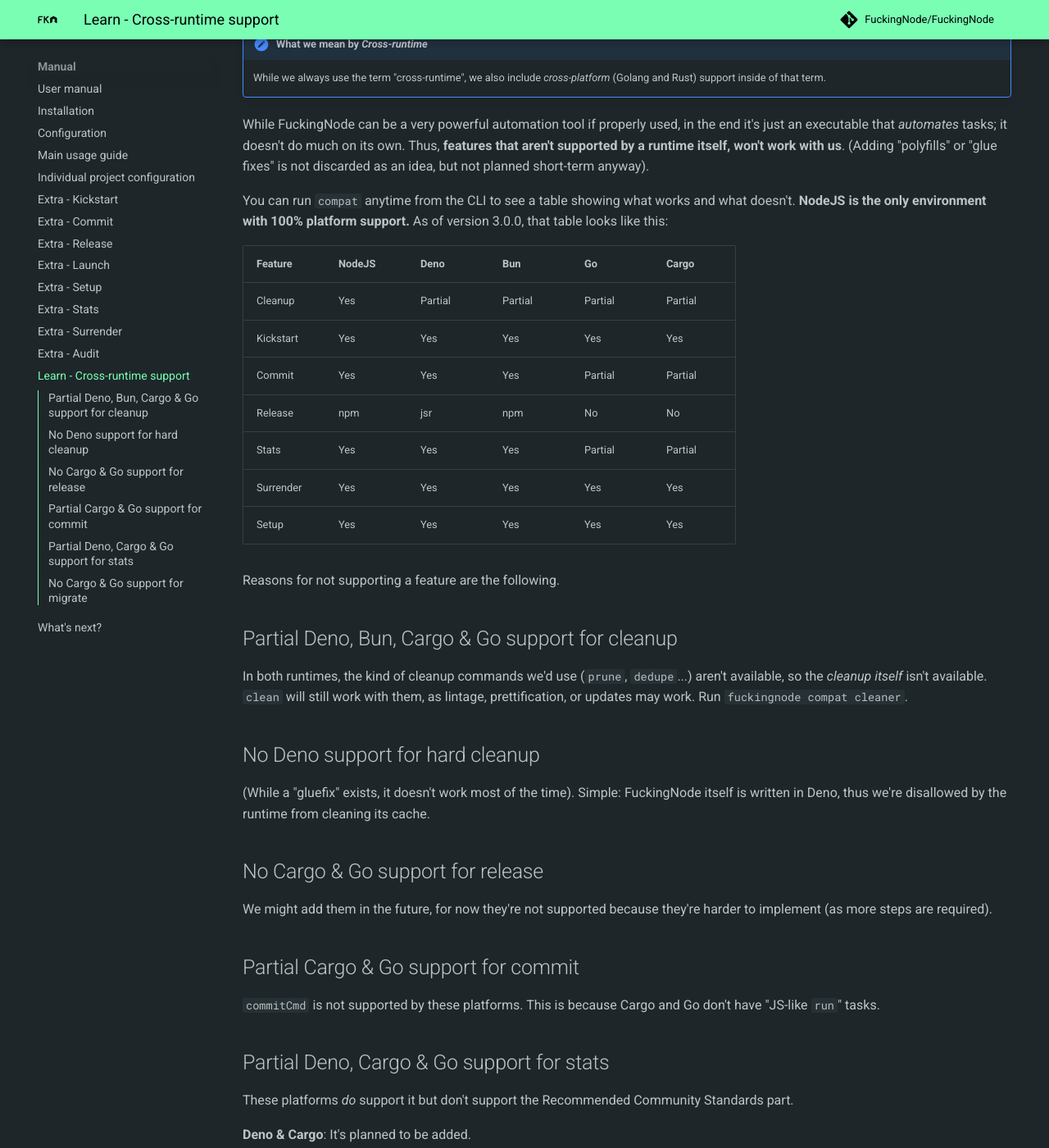
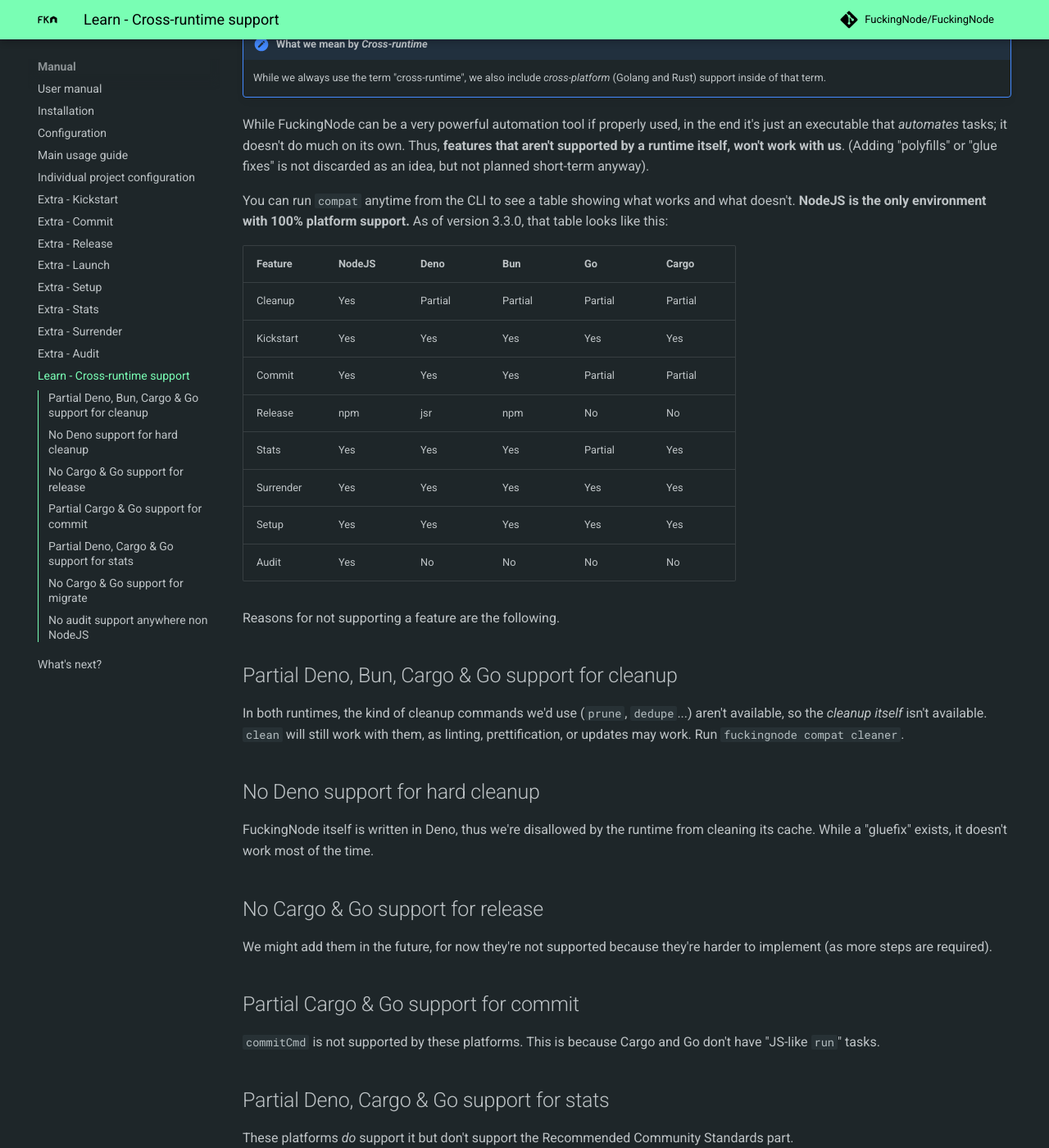
Before and after one commit to FuckingNode/fuckingnode.github.io, an MkDocs documentation site: the page built from docs/learn/cross-runtime-support.md, in a window 1280 px wide and 1400 px high, scrolled down 278 px. Shown: the whole window at 82% size. Built offline with MkDocs 1.6.1 and Material for MkDocs 9.7.7, drawn with Linux system fonts in a browser that asks for light colours; comment, search, counter and statistics services are not loaded; some of the changed text lies outside the part shown.

Commit message:
Update compatibility table

```diff
--- a/docs/learn/cross-runtime-support.md
+++ b/docs/learn/cross-runtime-support.md
@@ -7,7 +7,7 @@
 
 While FuckingNode can be a very powerful automation tool if properly used, in the end it's just an executable that _automates_ tasks; it doesn't do much on its own. Thus, **features that aren't supported by a runtime itself, won't work with us**. (Adding "polyfills" or "glue fixes" is not discarded as an idea, but not planned short-term anyway).
 
-You can run `compat` anytime from the CLI to see a table showing what works and what doesn't. **NodeJS is the only environment with 100% platform support.** As of version 3.0.0, that table looks like this:
+You can run `compat` anytime from the CLI to see a table showing what works and what doesn't. **NodeJS is the only environment with 100% platform support.** As of version 3.3.0, that table looks like this:
 
 | Feature    | NodeJS | Deno     | Bun      | Go       | Cargo    |
 |------------|--------|----------|----------|----------|----------|
@@ -15,19 +15,20 @@
 | Kickstart  | Yes    | Yes      | Yes      | Yes      | Yes      |
 | Commit     | Yes    | Yes      | Yes      | Partial  | Partial  |
 | Release    | npm    | jsr      | npm      | No       | No       |
-| Stats      | Yes    | Yes      | Yes      | Partial  | Partial  |
+| Stats      | Yes    | Yes      | Yes      | Partial  | Yes      |
 | Surrender  | Yes    | Yes      | Yes      | Yes      | Yes      |
 | Setup      | Yes    | Yes      | Yes      | Yes      | Yes      |
+| Audit      | Yes    | No       | No       | No       | No       |
 
 Reasons for not supporting a feature are the following.
 
 ## Partial Deno, Bun, Cargo & Go support for cleanup
 
-In both runtimes, the kind of cleanup commands we'd use (`prune`, `dedupe`...) aren't available, so the _cleanup itself_ isn't available. `clean` will still work with them, as lintage, prettification, or updates may work. Run `fuckingnode compat cleaner`.
+In both runtimes, the kind of cleanup commands we'd use (`prune`, `dedupe`...) aren't available, so the _cleanup itself_ isn't available. `clean` will still work with them, as linting, prettification, or updates may work. Run `fuckingnode compat cleaner`.
 
 ## No Deno support for hard cleanup
 
-(While a "gluefix" exists, it doesn't work most of the time). Simple: FuckingNode itself is written in Deno, thus we're disallowed by the runtime from cleaning its cache.
+FuckingNode itself is written in Deno, thus we're disallowed by the runtime from cleaning its cache. While a "gluefix" exists, it doesn't work most of the time.
 
 ## No Cargo & Go support for release
 
@@ -48,3 +49,7 @@
 ## No Cargo & Go support for migrate
 
 There's a single package manager for these platforms, `migrate` is useless.
+
+## No audit support anywhere non NodeJS
+
+Deno and Bun do not offer an `audit` command, neither does Go.
```
